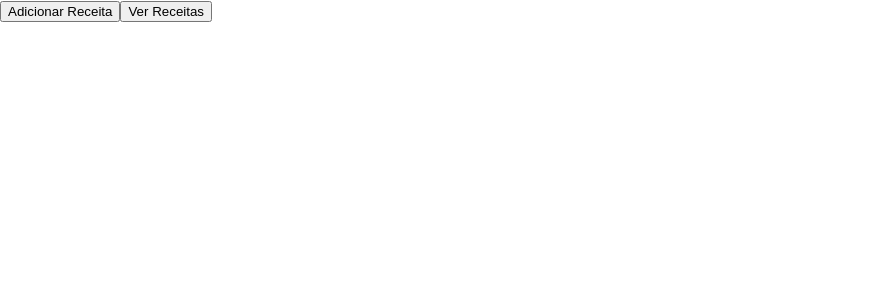
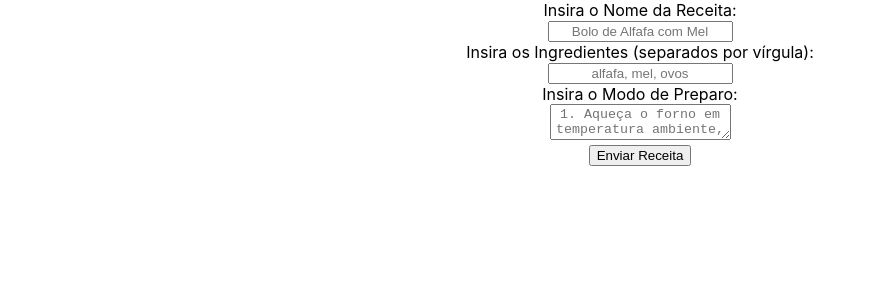
Before and after one commit to joaonakano/react-recipe-app, a React (Create React App) app in the folder receitas-app/: page / in a window 1280 px wide. Shown: the top 300 px of the page, without its empty margins (0-876 px from the left). Built offline with nearby package versions, Linux system fonts and the light colour scheme; the HTML template or start-up script is replaced by a standard one.

Commit message:
head-start project

```diff
--- /dev/null
+++ b/receitas-app/src/Components/Form.js
@@ -0,0 +1,16 @@
+import React, { useState } from 'react';
+
+import './Styles/Form.css';
+
+export default function Form() {
+    return(
+        <form>
+            <label>Insira o Nome da Receita:</label><br/>
+            <input className="name-form" type="text" placeholder='Bolo de Alfafa com Mel'></input><br/>
+            <label>Insira os Ingredientes (separados por vírgula):</label><br/>
+            <input className="ingredient-form" type="text" placeholder='alfafa, mel, ovos'></input><br/>
+            <label>Insira o Modo de Preparo:</label><br/>
+            <textarea className="how-to-form" type="text" placeholder='1. Aqueça o forno em temperatura ambiente, 2. Bata as claras em neve'></textarea><br/>
+        </form>
+    );
+}
--- a/receitas-app/src/Components/Home.js
+++ b/receitas-app/src/Components/Home.js
@@ -1,54 +1,49 @@
-import React, { useEffect, useState } from 'react';
-import raw from '../Assets/Recipes.json';
-import './Styles/Home.css'
+import React, { useState, useEffect } from 'react';
+
+import Form from './Form';
+import srcFile from '../Assets/Recipes.json';
+
 
 export default function Home() {
+  const [CustomRecipe, setCustomRecipe] = useState({
+    id: 'tijolo',
+    titulo: 'nokia',
+    ingredientes: 'lmao',
+    modoPreparo: 'teste'
+  });
+
   const [Data, setData] = useState([]);
-  const [verReceitas, setVerReceitas] = useState();
-
 
   useEffect(() => {
-    setData(raw);
+    const recipesStorage = JSON.parse(localStorage.getItem("recipes"));
+
+    if (recipesStorage != null) {
+      setData(recipesStorage);
+    } else {
+      setData(srcFile);
+    }
   }, []);
 
-  const addRecipe = () => {
-    setData([...Data,
-        {
-            id: 4,
-            titulo: "Sopa de Macaco",
-            ingredientes: "Macaco e agua",
-            modoPreparo: "Ponha o Macaco na agua e ferva, bonna petit"
-        }
-    ])
-  }
+  useEffect(() => {
+    if (Data.length > 0) {
+      localStorage.setItem("recipes", JSON.stringify(Data));
+    }
+  }, [Data]);
 
-  const bloquearReceitas = () => {
-    if (verReceitas) {
-        setVerReceitas(false);
-    } else {
-        setVerReceitas(true);
-    }
-  }
-
-  const listRecipes = () => {
-    console.log(Data);
+  const inserirItemNaLista = () => {
+    setData([...Data, CustomRecipe]);
   }
 
   return(
-  <>
-    {verReceitas
-    ? Data.map(item => {
-        return(
-          <>
-              <p className="recipe clicavel" >{item.titulo}</p>
-          </>
-        );
-      })
-    : null
-    }
-    <button onClick={addRecipe}>Adicionar Receita</button>
-    <button onClick={bloquearReceitas}>Ver Receitas</button>
-  </>
-
+    <div>
+      <Form />
+      <button onClick={inserirItemNaLista}>Enviar Receita</button>
+    </div>
   );
 }
+
+// REGRAS DE MANIPULAÇÃO DOS DADOS
+// 1. Quando o usuario resetar a pagina apagando cache (ctrl + shift + r), retornar as receitas principais pre-definidas
+// 2. Quando o usuario adicionar uma receita customizada, atualizar o LocalStorage
+// 3. Quando o usuario remover uma receita customizada, atualizar o LocalStorage
+// 4. O usuario podera remover as receitas pre-definidas, podendo esvaziar o LocalStorage de receitas durante a sessao com cache. Porem, se ele resetar com a remocao do cache, retornar ao item 1
--- /dev/null
+++ b/receitas-app/src/Components/Styles/Form.css
@@ -0,0 +1,3 @@
+* {
+    text-align: center;
+}
```
Also changed, not shown: 1 other file (tests, documents, lock files or other folders).
